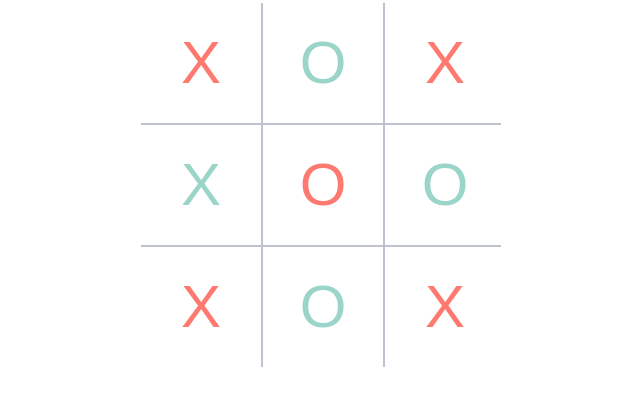
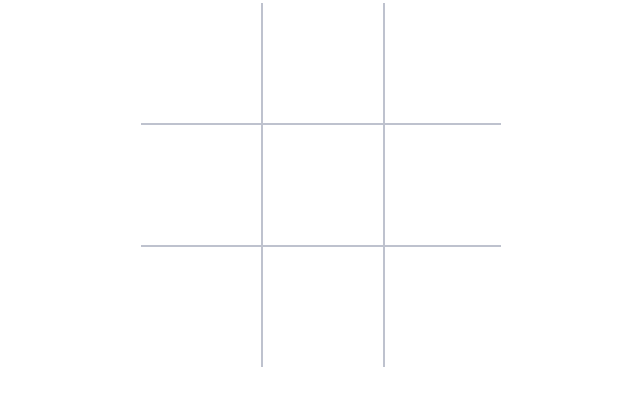
Before and after one commit to sushiroll29/tic-tac-toe, a website: page index.html in a window 1280 px wide. Shown: the part 57-462 px from the top of the page, without its empty margins (319-959 px from the left). Drawn offline with Linux system fonts and the light colour scheme; a web font is replaced by a local one.

Commit message:
Create object for each element

```diff
--- a/index.html
+++ b/index.html
@@ -15,15 +15,15 @@
     <div class="container">
         <h1>Tic-Tac-Toe</h1>
         <div class="game-board">
-            <div class="cell"><p>X</p></div>
-            <div class="cell"><p>O</p></div>
-            <div class="cell"><p>X</p></div>
-            <div class="cell"><p>X</p></div>
-            <div class="cell"><p>O</p></div>
-            <div class="cell"><p>O</p></div>
-            <div class="cell"><p>X</p></div>
-            <div class="cell"><p>O</p></div>
-            <div class="cell"><p>X</p></div>
+            <!-- <div class="cell"><p></p></div>
+            <div class="cell"><p></p></div>
+            <div class="cell"><p></p></div>
+            <div class="cell"><p></p></div>
+            <div class="cell"><p></p></div>
+            <div class="cell"><p></p></div>
+            <div class="cell"><p></p></div>
+            <div class="cell"><p></p></div>
+            <div class="cell"><p></p></div> -->
         </div>
 
     </div>
--- a/script.js
+++ b/script.js
@@ -0,0 +1,64 @@
+const gameboard = (() => {
+    const container = document.querySelector('.game-board');
+    let gameBoardGrid = [
+        [0, 0, 0],
+        [0, 0, 0],
+        [0, 0, 0]
+    ];
+
+    const createGrid = () => {
+        for(let i = 0; i < gameBoardGrid.length; i++){
+            for(let j = 0; j < gameBoardGrid[i].length; j++){
+                const cell = document.createElement('div');
+                cell.classList.add('cell');
+                container.appendChild(cell);
+            }
+        }
+    }
+return {createGrid}
+})();
+
+gameboard.createGrid();
+
+const player = (name, mark) => {
+  const getName = () => name;
+  const getMark = () => mark;
+  return { getName, getMark };
+};
+
+const FirstPlayer = player("Kirk", "X");
+const SecondPlayer = player("Avery", "O");
+
+const Game = ((player1, player2) => {
+
+    let playertTwoTurn = false;
+    const cells = document.querySelectorAll(".cell");
+
+    const swapTurn = () => {
+        playertTwoTurn = !playertTwoTurn;
+    }
+
+
+    const cellClickHandler = (e) => {
+        const cell = e.target;
+        console.log(cell);
+        if(playertTwoTurn){
+            cell.textContent = player2.getMark();
+            cell.classList.add('O');
+        } else {
+            cell.textContent = player1.getMark();
+            cell.classList.add('X');
+        }
+        playertTwoTurn ? cell.textContent = player2.getMark() : cell.textContent = player1.getMark();
+        swapTurn();
+    }
+
+    cells.forEach(cell => {
+        cell.addEventListener('click', cellClickHandler, { once: true })
+    })
+
+
+
+
+
+})(FirstPlayer, SecondPlayer);
--- a/style.css
+++ b/style.css
@@ -50,7 +50,7 @@
     background-color: var(--grey);
   }
 
-  .game-board > .cell:nth-child(2n) {
+  .game-board > .cell{
     width: 120px;
     height: 120px;
     display: flex;
@@ -59,19 +59,18 @@
     font-size: 3rem;
     font-family: 'Shantell Sans', sans-serif;
     font-weight: 300;
-    color: var(--green);
     background-color: white;
   }
 
-  .game-board > .cell:nth-child(2n+1){
-    width: 120px;
-    height: 120px;
-    display: flex;
-    justify-content: center;
-    align-items: center;
-    font-size: 3rem;
-    font-family: 'Shantell Sans', sans-serif;
-    font-weight: 300;
+  .game-board > .cell.X{
+    color: var(--green);
+  }
+
+  .game-board > .cell.O{
     color: var(--cream);
-    background-color: white;
   }
+
+
+  .game-board > .cell:hover {
+    cursor: pointer;
+  }
```
